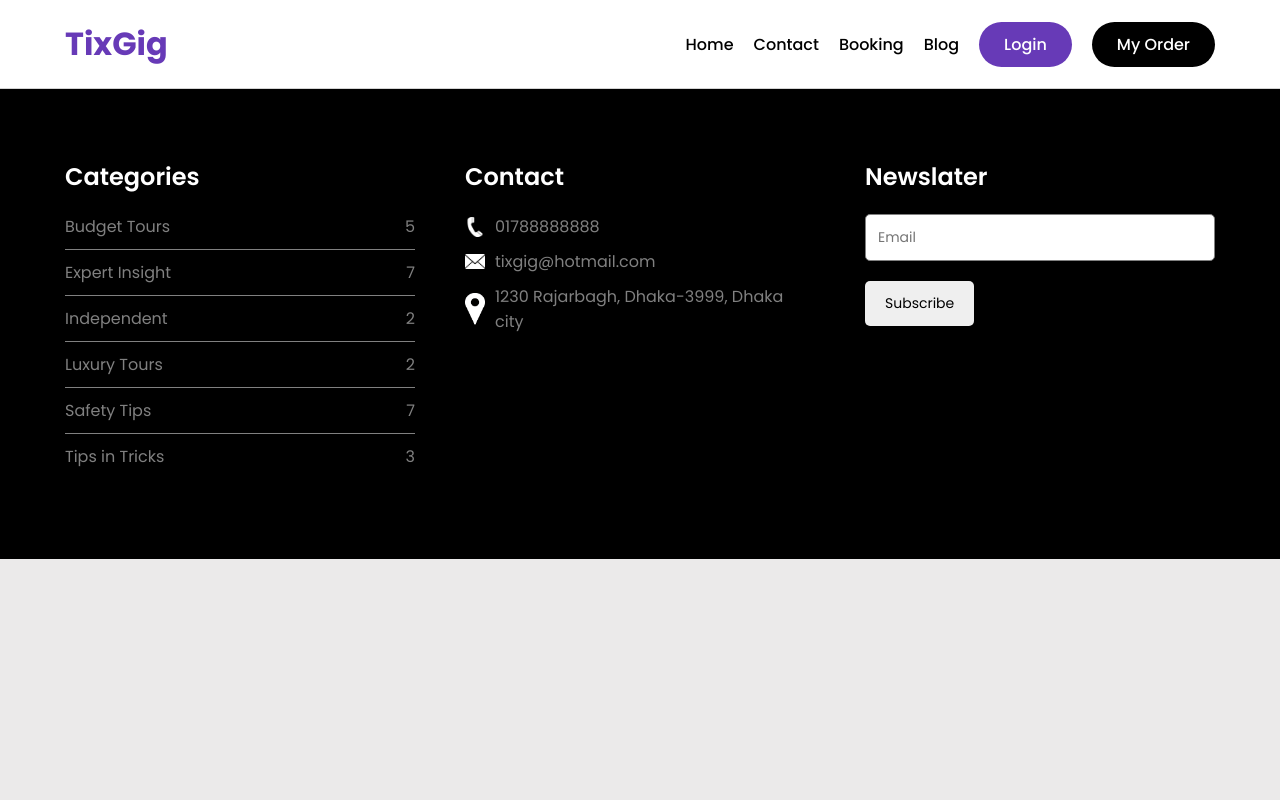
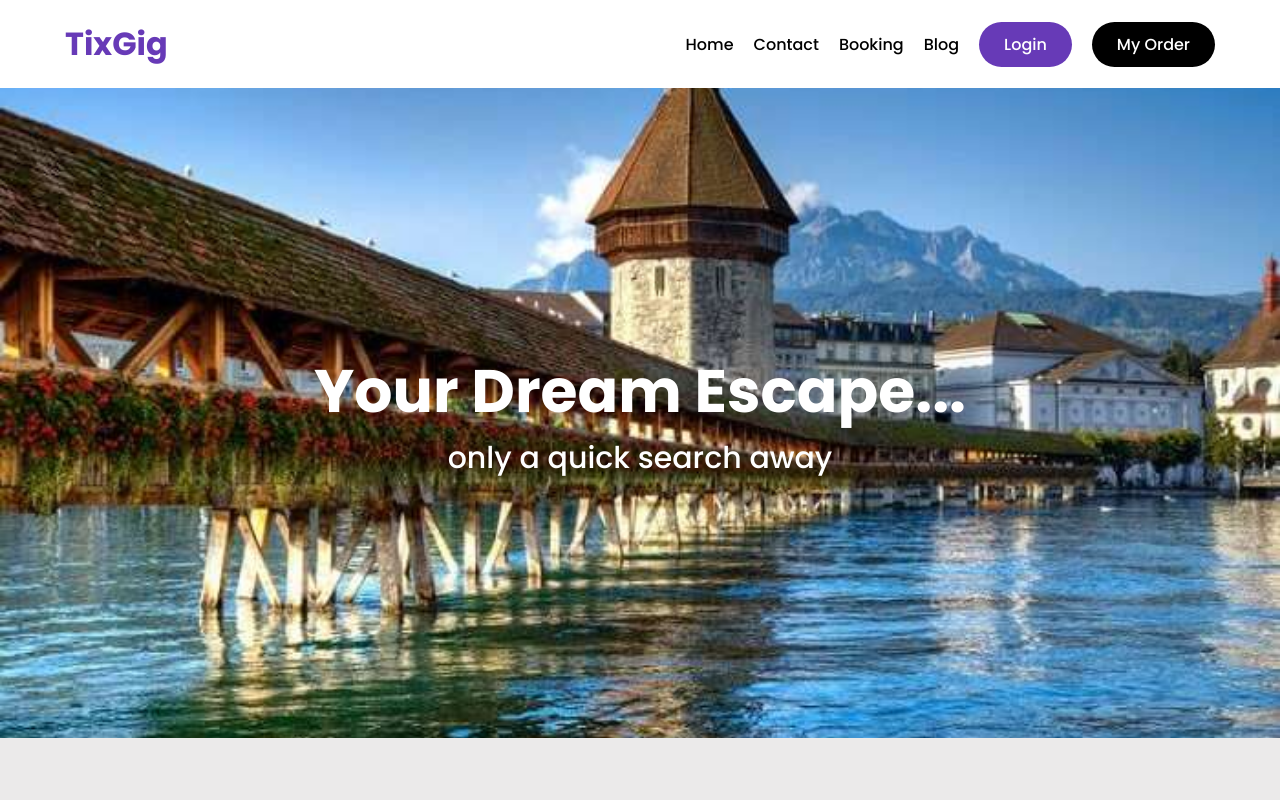
Before and after one commit to azizulwd/toursim-clineside, a React (Create React App) app: page / in a window 1280 px wide. Shown: the top 800 px of the page. Built offline with nearby package versions, Linux system fonts and the light colour scheme.

Commit message:
banner half complete

```diff
--- /dev/null
+++ b/src/components/Home/Banner/Banner.css
@@ -0,0 +1,23 @@
+.banner {
+    background-repeat: no-repeat;
+    background-size: cover;
+    background-position: center;
+    margin-bottom: 70px;
+}
+.banner_content {
+    display: flex;
+    justify-content: center;
+    align-items: center;
+    flex-direction: column;
+    height: 650px;
+    width: 100%;
+}
+.banner_content h1 {
+    font-size: 60px;
+    color: #fff;
+}
+.banner_content p {
+    font-size: 30px;
+    font-weight: 500;
+    color: #fff;
+}
--- /dev/null
+++ b/src/components/Home/Banner/Banner.js
@@ -0,0 +1,26 @@
+import React from 'react';
+import './Banner.css';
+import bannerImg from '../../../images/banner.jpg';
+
+const Banner = () => {
+
+    const bannerImgStyle = {
+        width: '100%',
+        height: '650px',
+        backgroundImage: `url(${bannerImg})`
+    }
+
+    return (
+        <div className="banner" style={bannerImgStyle}>
+            <div className="banner_overlay">
+                <div className="banner_content">
+                    <h1>Your Dream Escape...</h1>
+                    <p>only a quick search away</p>
+                </div>
+                <div className="select_place"></div>
+            </div>
+        </div>
+    );
+};
+
+export default Banner;
--- a/src/components/Home/Home/Home.js
+++ b/src/components/Home/Home/Home.js
@@ -1,11 +1,13 @@
 import React from 'react';
 import Footer from '../../Shared/Footer/Footer';
 import Header from '../../Shared/Header/Header';
+import Banner from '../Banner/Banner';
 
 const Home = () => {
     return (
         <div>
             <Header></Header>
+            <Banner></Banner>
             <Footer></Footer>
         </div>
     );
--- a/src/components/Shared/Header/Header.css
+++ b/src/components/Shared/Header/Header.css
@@ -1,7 +1,6 @@
 .header {
     background: #fff;
     padding: 20px 0;
-    border-bottom: 1px solid lightgray;
 }
 .header_inner {
     display: flex;
```
Also changed, not shown: src/images/banner.jpg (added).
